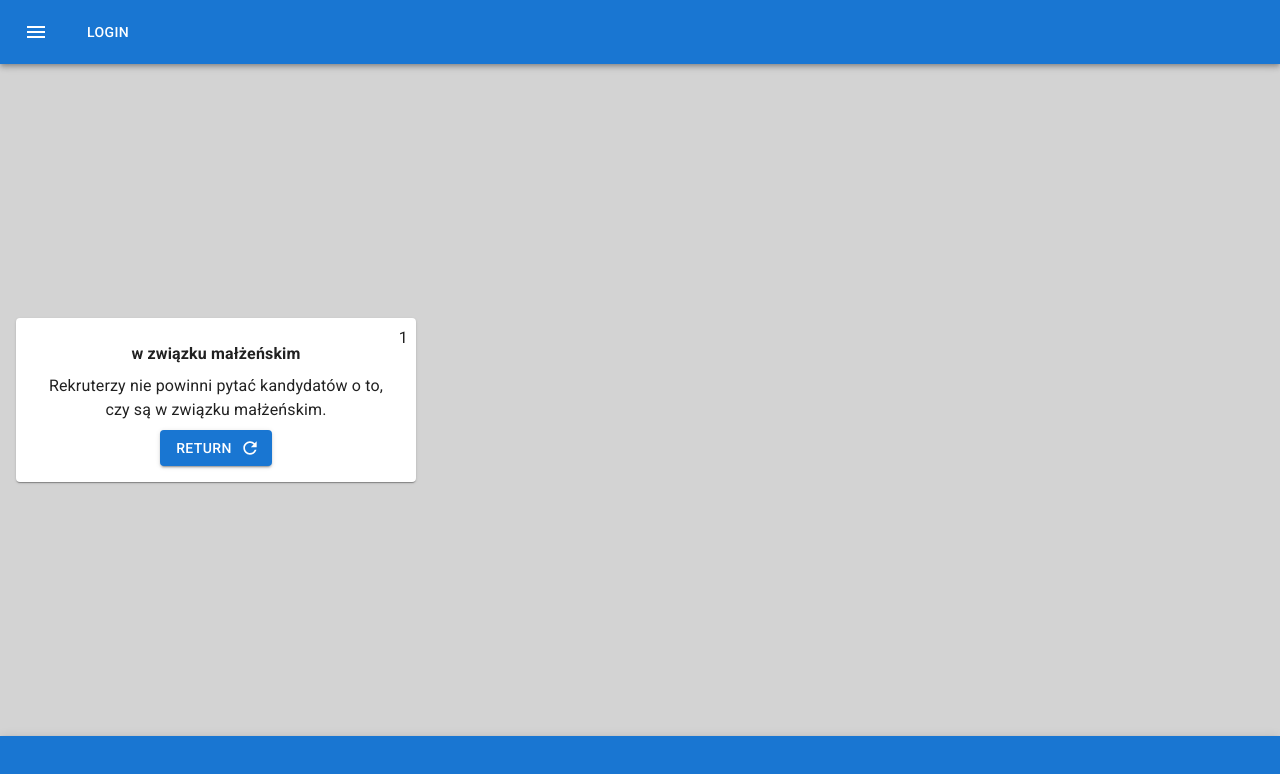
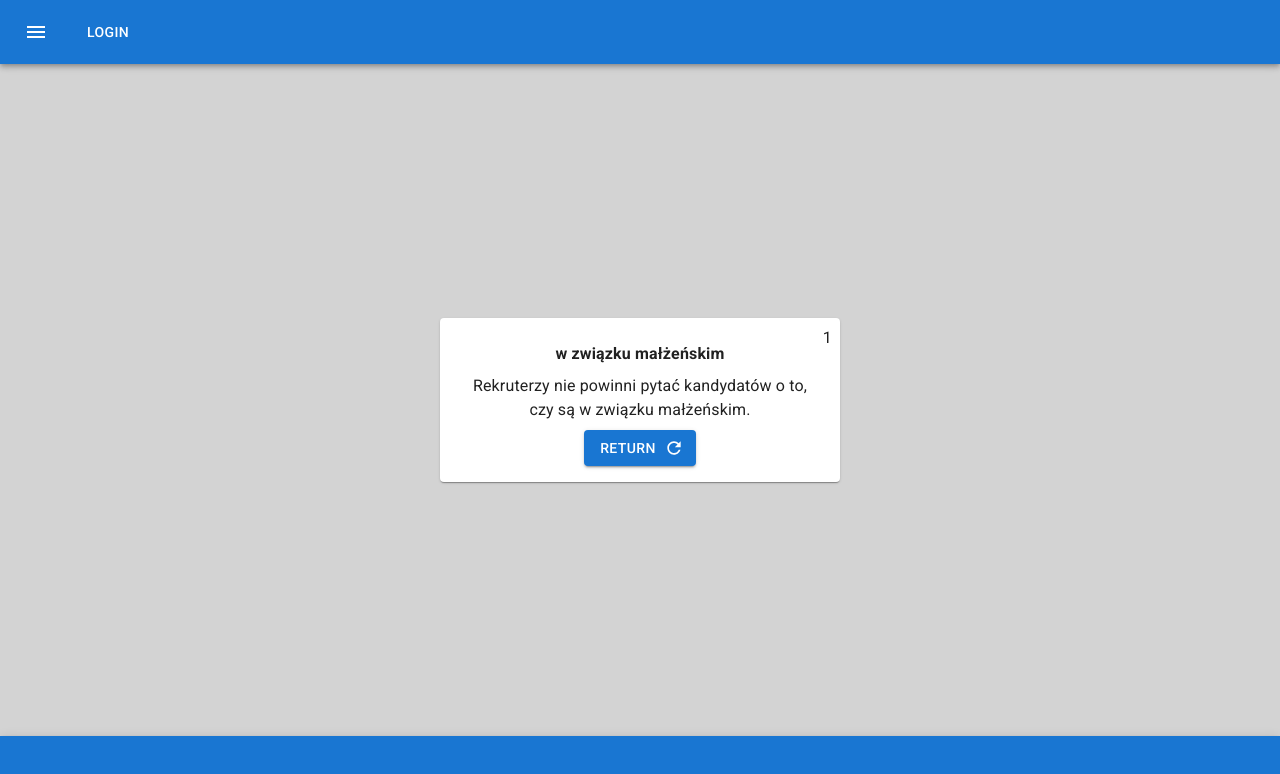
Before and after one commit to MateuszPocwiardowski/flashcards-2.0, a React (Create React App) app in the folder frontend/: page / in a window 1280 px wide. Shown: the top 774 px of the page. Built offline with nearby package versions, Linux system fonts and the light colour scheme.

Commit message:
improve styles on desktop

```diff
--- a/frontend/src/App.css
+++ b/frontend/src/App.css
@@ -1,7 +1,8 @@
 .App {
-    height: 100vh;
+	height: 100vh;
+	width: 100%;
 	display: flex;
 	flex-direction: column;
 	justify-content: space-between;
-	align-items: space-between;
+	align-items: center;
 }
--- a/frontend/src/components/Footer/Footer.js
+++ b/frontend/src/components/Footer/Footer.js
@@ -10,7 +10,7 @@ export default function Navbar() {
 	const year = new Date().getFullYear()
 
 	return (
-		<Box>
+		<Box sx={{ width: '100%' }}>
 			<AppBar position='static'>
 				<Toolbar sx={{ textAlign: 'center' }}>
 					<Typography variant='body1' component='div' sx={{ flexGrow: 1 }}></Typography>
--- a/frontend/src/components/Navbar/Navbar.js
+++ b/frontend/src/components/Navbar/Navbar.js
@@ -8,7 +8,7 @@ import MenuIcon from '@mui/icons-material/Menu'
 
 export default function Navbar() {
 	return (
-		<Box>
+		<Box sx={{ width: '100%' }}>
 			<AppBar position='static'>
 				<Toolbar>
 					<IconButton size='large' edge='start' color='inherit' aria-label='menu' sx={{ mr: 2 }}>
```
